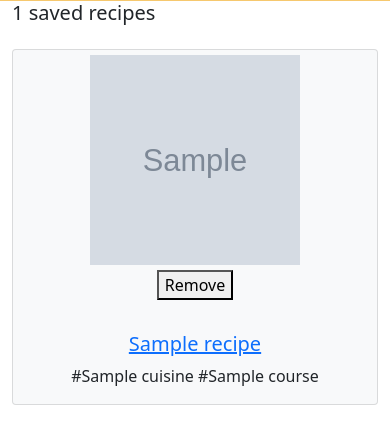
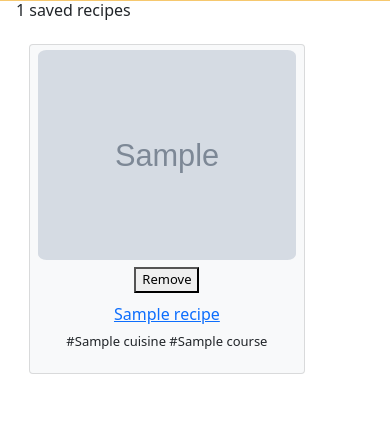
Before and after one commit to xena718/recipe_app_dev, a Flask app: page /saved in a window 390 px wide. Shown: the part 63-507 px from the top of the page. Run offline with Flask 2, Linux system fonts and the light colour scheme; the visitor is signed in with stand-in values (Sample User, id 1); tables that the repository leaves empty hold one stand-in row (values such as "Sample post"); grey boxes marked "Sample" are stand-in pictures.

Commit message:
update recipe-card-div

```diff
--- a/crud.py
+++ b/crud.py
@@ -62,6 +62,21 @@ def search_recipes(input):
         .join(Specialdiet, Specialdiet.specialdiet_id == Recipe_Specialdiet.specialdiet_id)
         .filter(Recipe.title.ilike(f'%{input}%') | Cuisine.name.ilike(f'%{input}%')| Recipe.author.ilike(f'%{input}%') | Recipe_Ingredient.name.ilike(f'%{input}%') | Course.name.ilike(f'%{input}%') | Specialdiet.name.ilike(f'%{input}%'))
     ).all()
+
+def get_allrecipes_for_each_cuisine_all():
+    some_recipes_3_cuisines ={}
+    cuisines = ["American", "British", "Caribbean", "Chinese", "French", "Greek", "Indian", "Italian", "Japanese", "Mediterranean", "Mexican", "Moroccan", "Spanish", "Thai", "Turkish", "Vietnamese", "Food Fusion", "Others"]
+    selected_3_cuisines = random.sample(cuisines, 3)
+
+    recipes_join_cuisines_query = db.session.query(Recipe).join(Cuisine, Cuisine.cuisine_id == Recipe.cuisine_id)
+
+    for cuisine_type in selected_3_cuisines:
+        all_recipes_of_the_cuisine = recipes_join_cuisines_query.filter(Cuisine.name==cuisine_type).all()
+
+        selected_recipes = random.sample(all_recipes_of_the_cuisine, min(len(all_recipes_of_the_cuisine),3))
+        some_recipes_3_cuisines[cuisine_type] = selected_recipes
+
+    return some_recipes_3_cuisines
 
 def get_some_recipes_3_cuisines():
     some_recipes_3_cuisines ={}
--- a/static/css/recipe_app.css
+++ b/static/css/recipe_app.css
@@ -1,13 +1,50 @@
+.navbar{
+    width:100vw;
+}
 
+.container{
+    width:98vw;
+}
+
+.recipe-cards{
+    width:96vw;
+    margin-left:1px;
+    margin-right:1px;
+}
+
+.recipe-card-div{
+    display:flex;
+    height:330px;
+    width:300px;
+}
+
+.recipe-card-content-div{
+    /* height:330px;
+    width:300px; */
+    height:100%;
+    width:100%;
+}
+.card-btn-div{
+    font-size:small;
+    margin: 1px;
+    padding: 1px;
+    height: 34px;
+}
 
 .recipe-img {
-    border-radius: 2%;
+    border-radius: 5%;
     height: 220px;
-    width: 220px;
+    width: 98%;
     padding: 5px;
 }
 
-.recipe-card-div{
-    height:350px;
-    width:300px;
+.card-body{
+    padding:4px;
+    height:20px;
 }
+.card-text{
+    font-size:small;
+}
+.h5, h5 {
+    font-size: 1rem;
+}
--- a/templates/browse_base.html
+++ b/templates/browse_base.html
@@ -4,6 +4,8 @@
     <link href="https://cdn.jsdelivr.net/npm/bootstrap@5.0.1/dist/css/bootstrap.min.css" rel="stylesheet"
     integrity="sha384-+0n0xVW2eSR5OomGNYDnhzAbDsOXxcvSN1TPprVMTNDbiYZCxYbOOl7+AMvyTG2x" crossorigin="anonymous">
     <link rel="stylesheet" href="/static/css/cuisines.css"/>
+    <link rel="stylesheet" href="/static/css/recipe_app.css"/>
+
 
     <link rel="stylesheet" href="https://cdn.jsdelivr.net/npm/bootstrap-icons@1.8.2/font/bootstrap-icons.css">
     <link rel="stylesheet" href="https://cdnjs.cloudflare.com/ajax/libs/font-awesome/5.15.3/css/all.min.css">
--- a/templates/saved_recipes.html
+++ b/templates/saved_recipes.html
@@ -8,15 +8,15 @@
 </h5>
 
 {% if saved_recipes %}
-  <div id="saved-recipe-list" class="row">
+  <div class="recipe-cards row">
     {% for recipe in saved_recipes %}
-        <div class="col-xs-12 col-sm-6 col-md-6 col-lg-4 saved-recipe-summary mt-3">
+        <div class="col-xs-12 col-sm-6 col-md-6 col-lg-4 mt-3 recipe-card-div">
 
-            <div class="card text-center bg-light">
+            <div class="card text-center bg-light recipe-card-content-div">
               <a href="/recipe/{{recipe.recipe_id}}">
                   <img class="card-img-top img-circle recipe-img" src="{{ recipe.photo_url }}">
               </a>
-              <div class="card-text">
+              <div class="card-btn-div">
                 <form action="/remove-from-saved/{{ recipe.recipe_id }}" method="POST">
                   <button type="submit">Remove</button>
                 </form>
```
Also changed, not shown: templates/browse_homepage.html (+12 -9 lines), templates/homepage.html (+5 -5 lines), templates/search_output.html (+5 -5 lines), server.py (line endings or trailing spaces).
